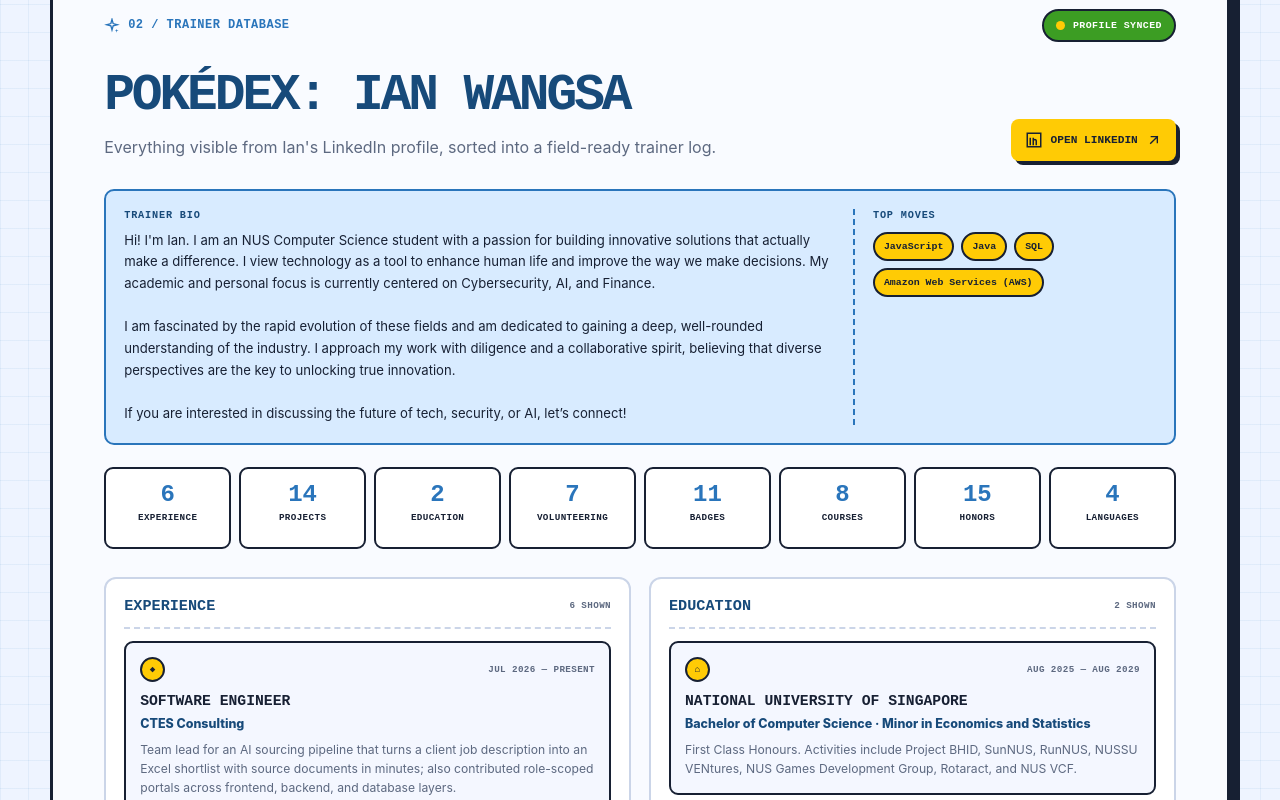
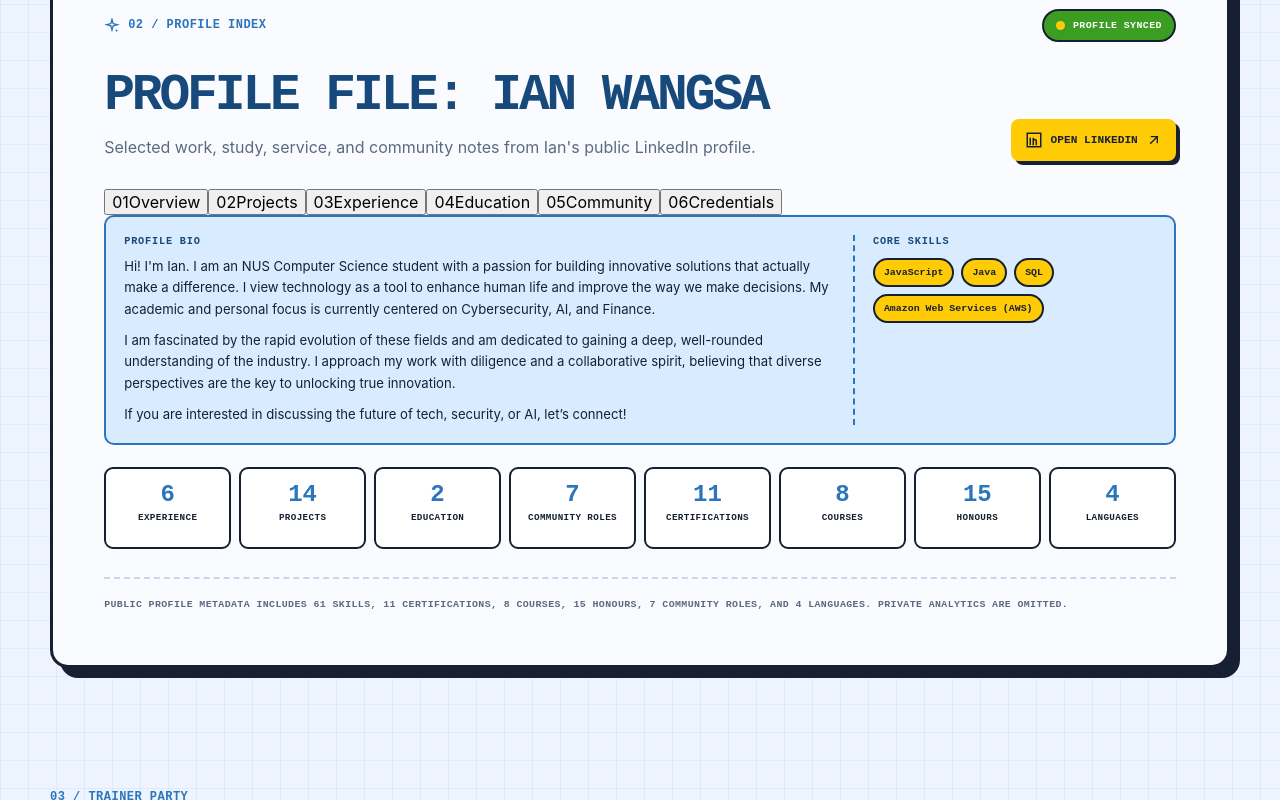
Before and after one commit to Manutd1234/Personal-Website, a React (Vite) app: page / in a window 1280 px wide. Shown: the part 1200-2000 px from the top of the page. Built offline with nearby package versions, Linux system fonts and the light colour scheme.

Commit message:
Add tabbed profile index
Separate public profile details into accessible overview, project, experience, education, community, and credential panels while including service history and LinkedIn project references.

```diff
--- a/src/components/Pokedex.jsx
+++ b/src/components/Pokedex.jsx
@@ -1,98 +1,236 @@
-import { linkedinDetails, linkedinSnapshot, profile } from '../data/portfolio.js';
+import { useRef, useState } from 'react';
+
+import {
+  experience as resumeExperience,
+  leadership,
+  linkedinDetails,
+  linkedinSnapshot,
+  profile,
+  projects as portfolioProjects,
+} from '../data/portfolio.js';
 import { ArrowUpRightIcon, LinkedInIcon, SparkIcon } from './Icons.jsx';
 
-const dexSections = [
+const tabs = [
+  { id: 'overview', label: 'Overview' },
+  { id: 'projects', label: 'Projects' },
+  { id: 'experience', label: 'Experience' },
+  { id: 'education', label: 'Education' },
+  { id: 'community', label: 'Community' },
+  { id: 'credentials', label: 'Credentials' },
+];
+
+const profileCounts = [
   ['experience', 'Experience', linkedinSnapshot.experienceCount ?? linkedinDetails.experience.length],
   ['projects', 'Projects', linkedinSnapshot.projectCount],
   ['education', 'Education', linkedinDetails.education.length],
-  ['volunteering', 'Volunteering', linkedinSnapshot.volunteerCount],
-  ['certifications', 'Badges', linkedinSnapshot.certificationCount],
+  ['volunteering', 'Community roles', linkedinSnapshot.volunteerCount],
+  ['certifications', 'Certifications', linkedinSnapshot.certificationCount],
   ['courses', 'Courses', linkedinSnapshot.courseCount],
-  ['awards', 'Honors', linkedinSnapshot.awardCount],
+  ['awards', 'Honours', linkedinSnapshot.awardCount],
   ['languages', 'Languages', linkedinSnapshot.languageCount],
+];
+
+const sectionLabels = {
+  projects: 'Projects',
+  experience: 'Experience',
+  education: 'Education',
+  community: 'Community',
+  credentials: 'Credentials',
+};
+
+const resumeOnlyExperience = resumeExperience
+  .filter(({ company }) => !linkedinDetails.experience.some(({ organisation }) => organisation === company))
+  .map((entry) => ({
+    title: entry.role,
+    organisation: entry.company,
+    dates: entry.dates,
+    note: `${entry.summary} ${entry.highlights.join(' ')}`,
+    army: entry.company.includes('Air Force'),
+  }));
+
+const experienceEntries = [...linkedinDetails.experience, ...resumeOnlyExperience];
+
+const projectEntries = [
+  ...linkedinDetails.projects.map((entry) => ({ ...entry, source: 'LinkedIn project' })),
+  ...portfolioProjects.map((entry) => ({
+    title: entry.title,
+    organisation: entry.category,
+    dates: 'Portfolio build',
+    note: `${entry.description} ${entry.outcome}`,
+    source: 'Project index',
+  })),
+];
+
+const communityEntries = [
+  ...linkedinDetails.volunteering,
+  ...leadership.map((entry) => ({
+    title: entry.role,
+    organisation: entry.title,
+    dates: entry.dates,
+    note: entry.description,
+  })),
+];
+
+const credentialEntries = [
+  ...linkedinDetails.certifications.map((entry) => ({ ...entry, category: 'Certification' })),
+  ...linkedinDetails.courses.map((entry) => ({
+    ...entry,
+    organisation: entry.school,
+    dates: entry.code,
+    category: 'Course',
+  })),
+  ...linkedinDetails.awards.map((entry) => ({ ...entry, category: 'Honour' })),
+  ...linkedinDetails.languages.map((entry) => ({
+    ...entry,
+    organisation: entry.level,
+    category: 'Language',
+  })),
 ];
 
 function EntryCard({ entry, type }) {
   const title = entry.title || entry.school;
   const subtitle = entry.organisation || entry.credential || entry.issuer || entry.school || entry.level;
-  const meta = entry.dates || entry.code || entry.level;
+  const meta = entry.dates || entry.code || entry.level || entry.category;
 
   return (
-    <article className={`dex-entry dex-entry-${type}`}>
+    <article className={`dex-entry dex-entry-${type}${entry.army ? ' army-entry' : ''}`}>
       <div className="dex-entry-topline">
         <span className="dex-entry-icon" aria-hidden="true">
-          {type === 'projects' ? '⚙' : type === 'education' ? '⌂' : type === 'certifications' ? '★' : '◆'}
+          {type === 'projects' ? '⚙' : type === 'education' ? '⌂' : type === 'credentials' ? '★' : '◆'}
         </span>
         <span>{meta}</span>
       </div>
       <h3>{title}</h3>
       <p className="dex-entry-subtitle">{subtitle}</p>
       {entry.note && <p className="dex-entry-note">{entry.note}</p>}
+      {entry.source && <p className="dex-entry-id">Source · {entry.source}</p>}
       {entry.id && <p className="dex-entry-id">ID · {entry.id}</p>}
     </article>
   );
 }
 
+function EntrySection({ type, entries }) {
+  return (
+    <section className="dex-section" aria-labelledby={`dex-${type}`}>
+      <div className="dex-section-title">
+        <h3 id={`dex-${type}`}>{sectionLabels[type]}</h3>
+        <span>{entries.length} shown</span>
+      </div>
+      <div className="dex-entries">
+        {entries.map((entry, index) => (
+          <EntryCard entry={entry} key={`${type}-${entry.title || entry.school}-${index}`} type={type} />
+        ))}
+      </div>
+    </section>
+  );
+}
+
+function OverviewPanel() {
+  return (
+    <>
+      <div className="dex-about">
+        <div>
+          <span className="dex-about-label">PROFILE BIO</span>
+          {linkedinSnapshot.about.split('\n\n').map((paragraph) => <p key={paragraph}>{paragraph}</p>)}
+        </div>
+        <div className="dex-skill-strip">
+          <span className="dex-about-label">CORE SKILLS</span>
+          <ul>{linkedinSnapshot.topSkills.map((skill) => <li key={skill}>{skill}</li>)}</ul>
+        </div>
+      </div>
+      <div className="dex-stat-row" aria-label="LinkedIn profile counts">
+        {profileCounts.map(([, label, count]) => (
+          <div key={label} className="dex-stat">
+            <strong>{count}</strong>
+            <span>{label}</span>
+          </div>
+        ))}
+      </div>
+    </>
+  );
+}
+
 export default function Pokedex() {
+  const [activeTab, setActiveTab] = useState(tabs[0].id);
+  const tabRefs = useRef([]);
+
+  function handleTabKeyDown(event, index) {
+    if (!['ArrowLeft', 'ArrowRight', 'Home', 'End'].includes(event.key)) return;
+    event.preventDefault();
+    const nextIndex = event.key === 'Home'
+      ? 0
+      : event.key === 'End'
+        ? tabs.length - 1
+        : (index + (event.key === 'ArrowRight' ? 1 : -1) + tabs.length) % tabs.length;
+    setActiveTab(tabs[nextIndex].id);
+    tabRefs.current[nextIndex]?.focus();
+  }
+
+  const panels = {
+    overview: <OverviewPanel />,
+    projects: <EntrySection type="projects" entries={projectEntries} />,
+    experience: <EntrySection type="experience" entries={experienceEntries} />,
+    education: <EntrySection type="education" entries={linkedinDetails.education} />,
+    community: <EntrySection type="community" entries={communityEntries} />,
+    credentials: <EntrySection type="credentials" entries={credentialEntries} />,
+  };
+
   return (
     <section className="pokedex-section section-shell" id="pokedex" aria-labelledby="pokedex-title">
       <div className="pokedex-card">
         <div className="pokedex-topline">
-          <p className="eyebrow"><SparkIcon size={16} /> 02 / TRAINER DATABASE</p>
+          <p className="eyebrow"><SparkIcon size={16} /> 02 / PROFILE INDEX</p>
           <span className="dex-status"><i aria-hidden="true" /> PROFILE SYNCED</span>
         </div>
 
         <div className="pokedex-heading">
           <div>
-            <h2 id="pokedex-title">Pokédex: {profile.shortName}</h2>
-            <p>Everything visible from Ian&apos;s LinkedIn profile, sorted into a field-ready trainer log.</p>
+            <h2 id="pokedex-title">Profile file: {profile.shortName}</h2>
+            <p>Selected work, study, service, and community notes from Ian&apos;s public LinkedIn profile.</p>
           </div>
           <a className="dex-link" href={profile.linkedin} target="_blank" rel="noreferrer">
             <LinkedInIcon size={18} /> Open LinkedIn <ArrowUpRightIcon size={16} />
           </a>
         </div>
 
-        <div className="dex-about">
-          <div>
-            <span className="dex-about-label">TRAINER BIO</span>
-            <p>{linkedinSnapshot.about}</p>
-          </div>
-          <div className="dex-skill-strip">
-            <span className="dex-about-label">TOP MOVES</span>
-            <ul>
-              {linkedinSnapshot.topSkills.map((skill) => <li key={skill}>{skill}</li>)}
-            </ul>
-          </div>
-        </div>
-
-        <div className="dex-stat-row" aria-label="LinkedIn profile counts">
-          {dexSections.map(([, label, count]) => (
-            <div key={label} className="dex-stat">
-              <strong>{count}</strong>
-              <span>{label}</span>
-            </div>
+        <div className="profile-tabs" role="tablist" aria-label="Profile sections">
+          {tabs.map((tab, index) => (
+            <button
+              aria-controls={`${tab.id}-panel`}
+              aria-selected={activeTab === tab.id}
+              className="profile-tab"
+              id={`${tab.id}-tab`}
+              key={tab.id}
+              onClick={() => setActiveTab(tab.id)}
+              onKeyDown={(event) => handleTabKeyDown(event, index)}
+              ref={(element) => { tabRefs.current[index] = element; }}
+              role="tab"
+              tabIndex={activeTab === tab.id ? 0 : -1}
+              type="button"
+            >
+              <span aria-hidden="true">0{index + 1}</span>{tab.label}
+            </button>
           ))}
         </div>
 
-        <div className="dex-grid">
-          {Object.entries(linkedinDetails).map(([type, entries]) => (
-            <section className="dex-section" key={type} aria-labelledby={`dex-${type}`}>
-              <div className="dex-section-title">
-                <h3 id={`dex-${type}`}>{dexSections.find(([key]) => key === type)?.[1] || type}</h3>
-                <span>{entries.length} shown</span>
-              </div>
-              <div className="dex-entries">
-                {entries.map((entry) => <EntryCard entry={entry} key={`${type}-${entry.title || entry.school}`} type={type} />)}
-              </div>
-            </section>
-          ))}
-        </div>
+        {tabs.map((tab) => (
+          <div
+            aria-labelledby={`${tab.id}-tab`}
+            className="profile-panel"
+            hidden={activeTab !== tab.id}
+            id={`${tab.id}-panel`}
+            key={tab.id}
+            role="tabpanel"
+            tabIndex="0"
+          >
+            {panels[tab.id]}
+          </div>
+        ))}
 
         <p className="dex-footnote">
-          The profile contains additional entries beyond the expanded cards above: {linkedinSnapshot.skillCount} skills,{' '}
-          {linkedinSnapshot.certificationCount} certifications, {linkedinSnapshot.courseCount} courses,{' '}
-          {linkedinSnapshot.awardCount} honors, {linkedinSnapshot.volunteerCount} volunteer roles, and{' '}
-          {linkedinSnapshot.languageCount} languages. Counts are public profile metadata; private analytics are omitted.
+          Public profile metadata includes {linkedinSnapshot.skillCount} skills, {linkedinSnapshot.certificationCount} certifications,
+          {' '}{linkedinSnapshot.courseCount} courses, {linkedinSnapshot.awardCount} honours, {linkedinSnapshot.volunteerCount} community roles,
+          {' '}and {linkedinSnapshot.languageCount} languages. Private analytics are omitted.
         </p>
       </div>
     </section>
```
